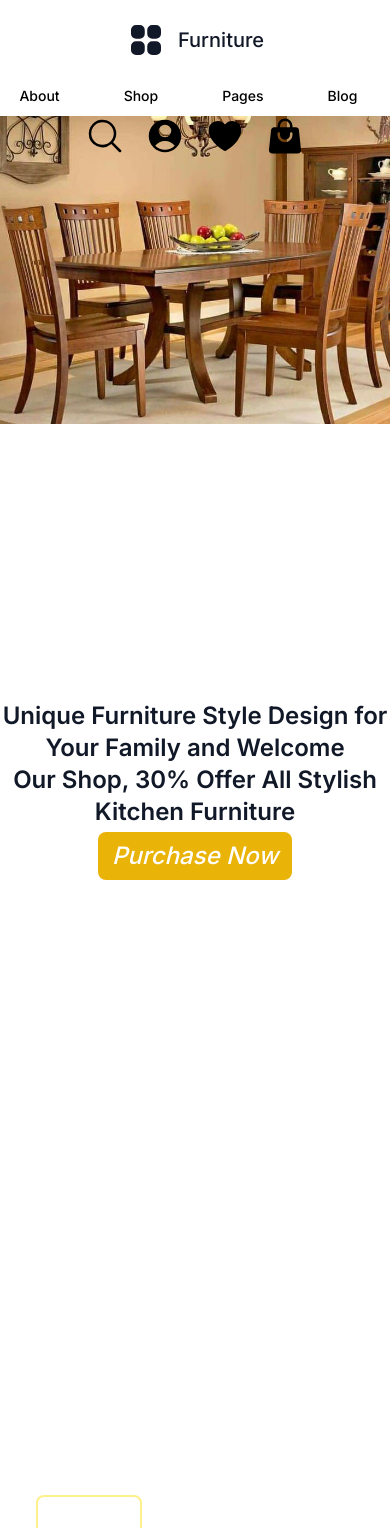
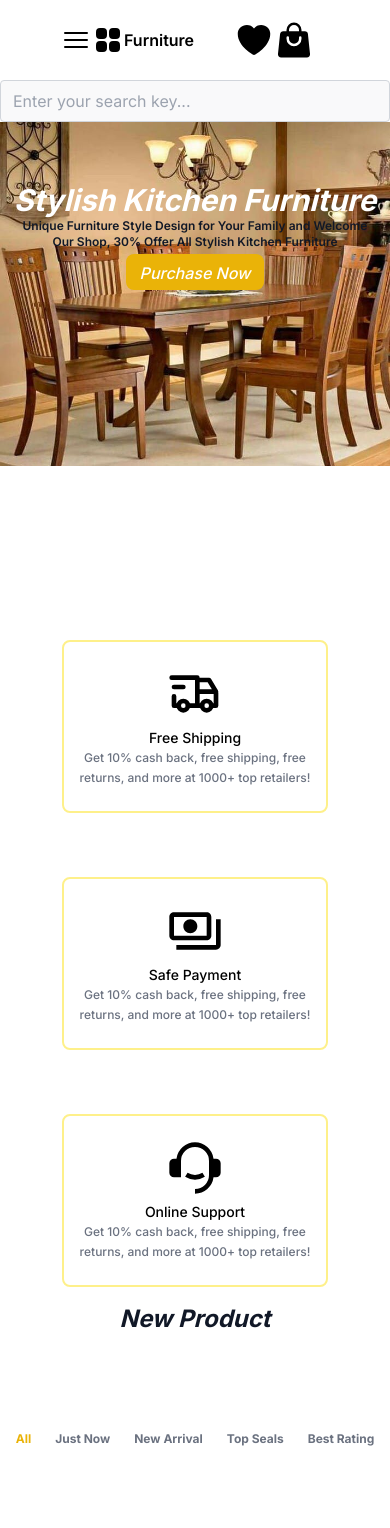
Before and after one commit to FarisSaputra03/furniture, a Next.js app: page / in a window 390 px wide. Shown: the top 1528 px of the page. Built offline with nearby package versions, Linux system fonts and the light colour scheme.

Commit message:
update mobile

```diff
--- a/package.json
+++ b/package.json
@@ -9,8 +9,10 @@
     "lint": "next lint"
   },
   "dependencies": {
+    "@radix-ui/react-dialog": "^1.0.5",
     "@radix-ui/react-menubar": "^1.0.4",
     "@radix-ui/react-navigation-menu": "^1.1.4",
+    "@radix-ui/react-slot": "^1.0.2",
     "class-variance-authority": "^0.7.0",
     "clsx": "^2.0.0",
     "lucide-react": "^0.279.0",
--- a/src/components/footer.tsx
+++ b/src/components/footer.tsx
@@ -153,7 +153,7 @@ export default function Footer() {
 
       <div className="bg-gray-100">
         <div className="justify-center py-4 px-5 flex">
-          <p className="text-gray-500 text-base text-center font-semibold flex sm:text-left">
+          <div className="text-gray-500 text-base text-center font-semibold flex sm:text-left">
             © 2023
             <p className="text-yellow-500 px-1">Furbar</p>  Made with
             <svg
@@ -171,7 +171,7 @@ export default function Footer() {
               />
             </svg>
             <p className="text-yellow-500 px-1">codecarnival</p>
-          </p>
+          </div>
         </div>
       </div>
     </footer>
--- a/src/components/hero.tsx
+++ b/src/components/hero.tsx
@@ -4,6 +4,17 @@ export default function Hero() {
   return (
     <div>
       <div className="bg-white p-10"></div>
+      <div className="flex sm:hidden">
+        <div className="relative flex-grow w-full">
+          <input
+            type="email"
+            id="email"
+            name="email"
+            className="w-full bg-gray-100 bg-opacity-50 rounded border border-gray-300 focus:border-indigo-500 focus:bg-transparent focus:ring-2 focus:ring-indigo-200 text-base outline-none text-gray-700 py-1 px-3 leading-8 transition-colors duration-200 ease-in-out"
+            placeholder="Enter your search key..."
+          />
+        </div>
+      </div>
       <div className="flex flex-col items-center justify-between">
         <div className="relative w-full">
           <div className="absolute -z-10 w-full">
@@ -15,6 +26,26 @@ export default function Hero() {
               height={1000}
             />
           </div>
+          <div className="flex sm:hidden">
+            <div className="max-w-screen-lg m-auto h-[50vh] py-5 my-10 text-center text-xl rounded-2xl">
+              <h1 className="text-3xl text-white italic font-bold">
+                Stylish Kitchen Furniture
+              </h1>
+              <p className="text-gray-900 text-xs font-semibold">
+                Unique Furniture Style Design for Your Family and Welcome
+              </p>
+              <p className="text-gray-900 text-xs font-semibold">
+                Our Shop, 30% Offer All Stylish Kitchen Furniture
+              </p>
+              <button className="rounded-lg px-3.5 py-1 m-1 overflow-hidden relative group cursor-pointer font-medium border-yellow-500 bg-yellow-500 text-white">
+                <span className="absolute w-64 h-0 transition-all duration-300 origin-center rotate-45 -translate-x-20  bg-gray-600 top-1/2 group-hover:h-64 group-hover:-translate-y-32 ease"></span>
+                <span className=" text-base text-White italic transition duration-300 group-hover:text-white ease">
+                  Purchase Now
+                </span>
+              </button>
+            </div>
+          </div>
+          <div className="hidden sm:flex">
             <div className="max-w-screen-lg m-auto h-[70vh] py-5 my-96 text-center text-2xl rounded-2xl">
               <h1 className="text-7xl text-white italic font-bold">
                 Stylish Kitchen Furniture
@@ -35,5 +66,6 @@ export default function Hero() {
           </div>
         </div>
       </div>
+    </div>
   );
 }
--- a/src/components/navbar.tsx
+++ b/src/components/navbar.tsx
@@ -32,9 +32,52 @@ export default function Navbar() {
     }
   });
   return (
-    <header className={`w-full fixed z-50 ${color ? "bg-white" : ""}`}>
-      <div className="container mx-auto flex p-5 flex-col md:flex-row items-center">
-        <a className="flex title-font font-medium items-center text-gray-900 mb-4 md:mb-0">
+    <header className={`md:w-full w-screen fixed z-40 ${color ? "bg-white" : ""}`}>
+      <div className=" flex py-5 px-5 flex-col md:flex-row">
+        <div className="flex font-semibold items-center text-black">
+          <div className="flex px-10 justify-between">
+            <div className="flex sm:hidden">
+              <svg
+                xmlns="http://www.w3.org/2000/svg"
+                fill="none"
+                viewBox="0 0 24 24"
+                stroke-width="1.5"
+                stroke="currentColor"
+                className="w-8 h-8"
+              >
+                <path
+                  stroke-linecap="round"
+                  stroke-linejoin="round"
+                  d="M3.75 6.75h16.5M3.75 12h16.5m-16.5 5.25h16.5"
+                />
+              </svg>
+            </div>
+            <svg
+              xmlns="http://www.w3.org/2000/svg"
+              viewBox="0 0 24 24"
+              fill="currentColor"
+              className="w-8 h-8"
+            >
+              <path
+                fill-rule="evenodd"
+                d="M3 6a3 3 0 013-3h2.25a3 3 0 013 3v2.25a3 3 0 01-3 3H6a3 3 0 01-3-3V6zm9.75 0a3 3 0 013-3H18a3 3 0 013 3v2.25a3 3 0 01-3 3h-2.25a3 3 0 01-3-3V6zM3 15.75a3 3 0 013-3h2.25a3 3 0 013 3V18a3 3 0 01-3 3H6a3 3 0 01-3-3v-2.25zm9.75 0a3 3 0 013-3H18a3 3 0 013 3V18a3 3 0 01-3 3h-2.25a3 3 0 01-3-3v-2.25z"
+                clip-rule="evenodd"
+              />
+            </svg>
+            <span className="pt-1 text-base">Furniture</span>
+          </div>
+          <div className="flex">
+            <div className="flex sm:hidden">
+              <svg
+                xmlns="http://www.w3.org/2000/svg"
+                viewBox="0 0 24 24"
+                fill="currentColor"
+                className="w-10 h-10"
+              >
+                <path d="M11.645 20.91l-.007-.003-.022-.012a15.247 15.247 0 01-.383-.218 25.18 25.18 0 01-4.244-3.17C4.688 15.36 2.25 12.174 2.25 8.25 2.25 5.322 4.714 3 7.688 3A5.5 5.5 0 0112 5.052 5.5 5.5 0 0116.313 3c2.973 0 5.437 2.322 5.437 5.25 0 3.925-2.438 7.111-4.739 9.256a25.175 25.175 0 01-4.244 3.17 15.247 15.247 0 01-.383.219l-.022.012-.007.004-.003.001a.752.752 0 01-.704 0l-.003-.001z" />
+              </svg>
+            </div>
+            <div className="flex sm:hidden">
               <svg
                 xmlns="http://www.w3.org/2000/svg"
                 viewBox="0 0 24 24"
@@ -43,14 +86,14 @@ export default function Navbar() {
               >
                 <path
                   fill-rule="evenodd"
-              d="M3 6a3 3 0 013-3h2.25a3 3 0 013 3v2.25a3 3 0 01-3 3H6a3 3 0 01-3-3V6zm9.75 0a3 3 0 013-3H18a3 3 0 013 3v2.25a3 3 0 01-3 3h-2.25a3 3 0 01-3-3V6zM3 15.75a3 3 0 013-3h2.25a3 3 0 013 3V18a3 3 0 01-3 3H6a3 3 0 01-3-3v-2.25zm9.75 0a3 3 0 013-3H18a3 3 0 013 3V18a3 3 0 01-3 3h-2.25a3 3 0 01-3-3v-2.25z"
+                  d="M7.5 6v.75H5.513c-.96 0-1.764.724-1.865 1.679l-1.263 12A1.875 1.875 0 004.25 22.5h15.5a1.875 1.875 0 001.865-2.071l-1.263-12a1.875 1.875 0 00-1.865-1.679H16.5V6a4.5 4.5 0 10-9 0zM12 3a3 3 0 00-3 3v.75h6V6a3 3 0 00-3-3zm-3 8.25a3 3 0 106 0v-.75a.75.75 0 011.5 0v.75a4.5 4.5 0 11-9 0v-.75a.75.75 0 011.5 0v.75z"
                   clip-rule="evenodd"
                 />
               </svg>
-
-          <span className="ml-3 text-xl">Furniture</span>
-        </a>
-        <nav className="md:ml-auto md:mr-auto flex flex-wrap items-center text-base justify-center">
+            </div>
+          </div>
+        </div>
+        <nav className="md:ml-auto md:mr-auto hidden space-x-8 sm:flex flex-wrap items-center text-base justify-center">
           <Menubar>
             <MenubarMenu>
               <MenubarTrigger>Home</MenubarTrigger>
@@ -138,7 +181,7 @@ export default function Navbar() {
           </Menubar>
         </nav>
         <div className="flex gap-5">
-          <div>
+          <div className="hidden space-x-8 sm:flex">
             <svg
               xmlns="http://www.w3.org/2000/svg"
               viewBox="0 0 24 24"
@@ -152,7 +195,7 @@ export default function Navbar() {
               />
             </svg>
           </div>
-          <div>
+          <div className="hidden space-x-8 sm:flex">
             <svg
               xmlns="http://www.w3.org/2000/svg"
               viewBox="0 0 24 24"
@@ -166,7 +209,7 @@ export default function Navbar() {
               />
             </svg>
           </div>
-          <div>
+          <div className="hidden space-x-8 sm:flex">
             <svg
               xmlns="http://www.w3.org/2000/svg"
               viewBox="0 0 24 24"
@@ -176,7 +219,7 @@ export default function Navbar() {
               <path d="M11.645 20.91l-.007-.003-.022-.012a15.247 15.247 0 01-.383-.218 25.18 25.18 0 01-4.244-3.17C4.688 15.36 2.25 12.174 2.25 8.25 2.25 5.322 4.714 3 7.688 3A5.5 5.5 0 0112 5.052 5.5 5.5 0 0116.313 3c2.973 0 5.437 2.322 5.437 5.25 0 3.925-2.438 7.111-4.739 9.256a25.175 25.175 0 01-4.244 3.17 15.247 15.247 0 01-.383.219l-.022.012-.007.004-.003.001a.752.752 0 01-.704 0l-.003-.001z" />
             </svg>
           </div>
-          <div>
+          <div className="hidden space-x-8 sm:flex">
             <svg
               xmlns="http://www.w3.org/2000/svg"
               viewBox="0 0 24 24"
--- a/src/components/produk.tsx
+++ b/src/components/produk.tsx
@@ -276,7 +276,7 @@ export default function Produk() {
               // setBoluKukus(false);
             }}
             type="button"
-            className={`font-bold px-3 py-2 rounded-full items-center gap-2 text-sm  ${
+            className={`font-bold py-2 rounded-full items-center gap-2 text-xs  ${
               selectedTitle == "All"
                 ? "bg-white text-yellow-500"
                 : "bg-white text-gray-500 hover:text-yellow-500"
@@ -296,7 +296,7 @@ export default function Produk() {
               // setBakpiaKukus(true);
             }}
             type="button"
-            className={`font-bold px-3 py-2 rounded-full items-center gap-2 text-sm ${
+            className={`font-bold py-2 rounded-full items-center gap-2 text-xs ${
               selectedTitle == "Just Now"
                 ? "bg-white text-yellow-500"
                 : "bg-white text-gray-500 hover:text-yellow-500"
@@ -314,7 +314,7 @@ export default function Produk() {
               filterProduk("New Arrival");
             }}
             type="button"
-            className={`font-bold px-3 py-2 rounded-full items-center gap-2 text-sm ${
+            className={`font-bold py-2 rounded-full items-center gap-2 text-xs ${
               selectedTitle == "New Arrival"
                 ? "bg-white text-yellow-500"
                 : "bg-white text-gray-500 hover:text-yellow-500"
@@ -332,7 +332,7 @@ export default function Produk() {
               filterProduk("Top Seals");
             }}
             type="button"
-            className={`font-bold px-3 py-2 rounded-full items-center gap-2 text-sm ${
+            className={`font-bold py-2 rounded-full items-center gap-2 text-xs ${
               selectedTitle == "Top Seals"
                 ? "bg-white text-yellow-500"
                 : "bg-white text-gray-500 hover:text-yellow-500"
@@ -350,7 +350,7 @@ export default function Produk() {
               filterProduk("Best Rating");
             }}
             type="button"
-            className={`font-bold px-3 py-2 rounded-full items-center gap-2 text-sm ${
+            className={`font-bold py-2 rounded-full items-center gap-2 text-xs ${
               selectedTitle == "Best Rating"
                 ? "bg-white text-yellow-500"
                 : "bg-white text-gray-500 hover:text-yellow-500"
--- a/src/components/select.tsx
+++ b/src/components/select.tsx
@@ -19,15 +19,72 @@ export default function Select() {
     },
   ];
   return (
-    <section className="">
-      <div className="container px-5 py-10 mx-auto">
+    <div className="">
+      <div>
+      <div className="">
+        <div className="">
+          <div className="flex justify-center sm:hidden flex-wrap -m-4 text-center">
+            {listSelect.map((data: any, index) => (
+              <div key={index + 1} className="p-4">
+                <div className="p-4 md:w-1/4 sm:w-1/2 w-full">
+                  <div className="border-2 border-yellow-200 px-4 py-6 rounded-lg">
+                    <div
+                      style={{ color: "black" }}
+                      className="inline-flex items-center"
+                    >
+                      {<data.icon size="3.5rem" />}
+                    </div>
+                    <h2 className="title-font font-medium text-sm text-black">
+                      {data.title}
+                    </h2>
+                    <p className="leading-relaxed text-xs text-gray-500 font-medium">
+                      Get 10% cash back, free shipping, free
+                    </p>
+                    <p className="leading-relaxed text-xs text-gray-500 font-medium">
+                      returns, and more at 1000+ top retailers!
+                    </p>
+                  </div>
+                </div>
+                {/* <div className="p-4 md:w-1/4 sm:w-1/2 w-full">
+           <div className="border-2 border-gray-200 px-4 py-6 rounded-lg">
+           <div
+             style={{color:'black'}}
+             className="inline-flex items-center">
+               <MdOutlinePayments size="3.5rem" />
+             </div>
+             <h2 className="title-font font-medium text-3xl text-black">
+               Safe Payment
+             </h2>
+             <p className="leading-relaxed text-xs text-gray-500 font-medium">Get 10% cash back, free shipping, free</p>
+             <p className="leading-relaxed text-xs text-gray-500 font-medium">returns, and more at 1000+ top retailers!</p>
+           </div>
+         </div> */}
+                {/* <div className="p-4 md:w-1/4 sm:w-1/2 w-full">
+           <div className="border-2 border-gray-200 px-4 py-6 rounded-lg">
+           <div
+             style={{color:'black'}}
+             className="inline-flex items-center">
+               <RiCustomerService2Fill size="3.5rem" />
+             </div>
+             <h2 className="title-font font-medium text-3xl text-gray-900">
+               Online Support
+             </h2>
+             <p className="leading-relaxed text-xs text-gray-500 font-medium">Get 10% cash back, free shipping, free</p>
+             <p className="leading-relaxed text-xs text-gray-500 font-medium">returns, and more at 1000+ top retailers!</p>
+           </div>
+         </div> */}
+              </div>
+            ))}
+          </div>
+        </div>
+      </div>
+      </div>
+      <div className="container hidden sm:flex px-5 py-10 mx-auto justify-center">
+        <div className="grid grid-cols-3 md:grid-cols-1">
           <div className="flex flex-wrap justify-center text-center">
             {listSelect.map((data: any, index) => (
-            <div
-              key={index + 1}
-              className="p-4 md:w-1/4 sm:w-1/2 w-full"
-            >
-              <div className="grid grid-cols-3 md:grid-cols-1">
+              <div key={index + 1} className="p-4">
+                <div className="">
                   <div className="border-2 border-yellow-200 px-4 py-6 rounded-lg">
                     <div
                       style={{ color: "black" }}
@@ -78,6 +135,7 @@ export default function Select() {
             ))}
           </div>
         </div>
-    </section>
+      </div>
+    </div>
   );
 }
--- /dev/null
+++ b/src/components/ui/button.tsx
@@ -0,0 +1,56 @@
+import * as React from "react"
+import { Slot } from "@radix-ui/react-slot"
+import { cva, type VariantProps } from "class-variance-authority"
+
+import { cn } from "@/lib/utils"
+
+const buttonVariants = cva(
+  "inline-flex items-center justify-center rounded-md text-sm font-medium ring-offset-background transition-colors focus-visible:outline-none focus-visible:ring-2 focus-visible:ring-ring focus-visible:ring-offset-2 disabled:pointer-events-none disabled:opacity-50",
+  {
+    variants: {
+      variant: {
+        default: "bg-primary text-primary-foreground hover:bg-primary/90",
+        destructive:
+          "bg-destructive text-destructive-foreground hover:bg-destructive/90",
+        outline:
+          "border border-input bg-background hover:bg-accent hover:text-accent-foreground",
+        secondary:
+          "bg-secondary text-secondary-foreground hover:bg-secondary/80",
+        ghost: "hover:bg-accent hover:text-accent-foreground",
+        link: "text-primary underline-offset-4 hover:underline",
+      },
+      size: {
+        default: "h-10 px-4 py-2",
+        sm: "h-9 rounded-md px-3",
+        lg: "h-11 rounded-md px-8",
+        icon: "h-10 w-10",
+      },
+    },
+    defaultVariants: {
+      variant: "default",
+      size: "default",
+    },
+  }
+)
+
+export interface ButtonProps
+  extends React.ButtonHTMLAttributes<HTMLButtonElement>,
+    VariantProps<typeof buttonVariants> {
+  asChild?: boolean
+}
+
+const Button = React.forwardRef<HTMLButtonElement, ButtonProps>(
+  ({ className, variant, size, asChild = false, ...props }, ref) => {
+    const Comp = asChild ? Slot : "button"
+    return (
+      <Comp
+        className={cn(buttonVariants({ variant, size, className }))}
+        ref={ref}
+        {...props}
+      />
+    )
+  }
+)
+Button.displayName = "Button"
+
+export { Button, buttonVariants }
```
Also changed, not shown: 1 other file (tests, documents, lock files or other folders). Lines whose indentation alone changed are shown as unchanged.
